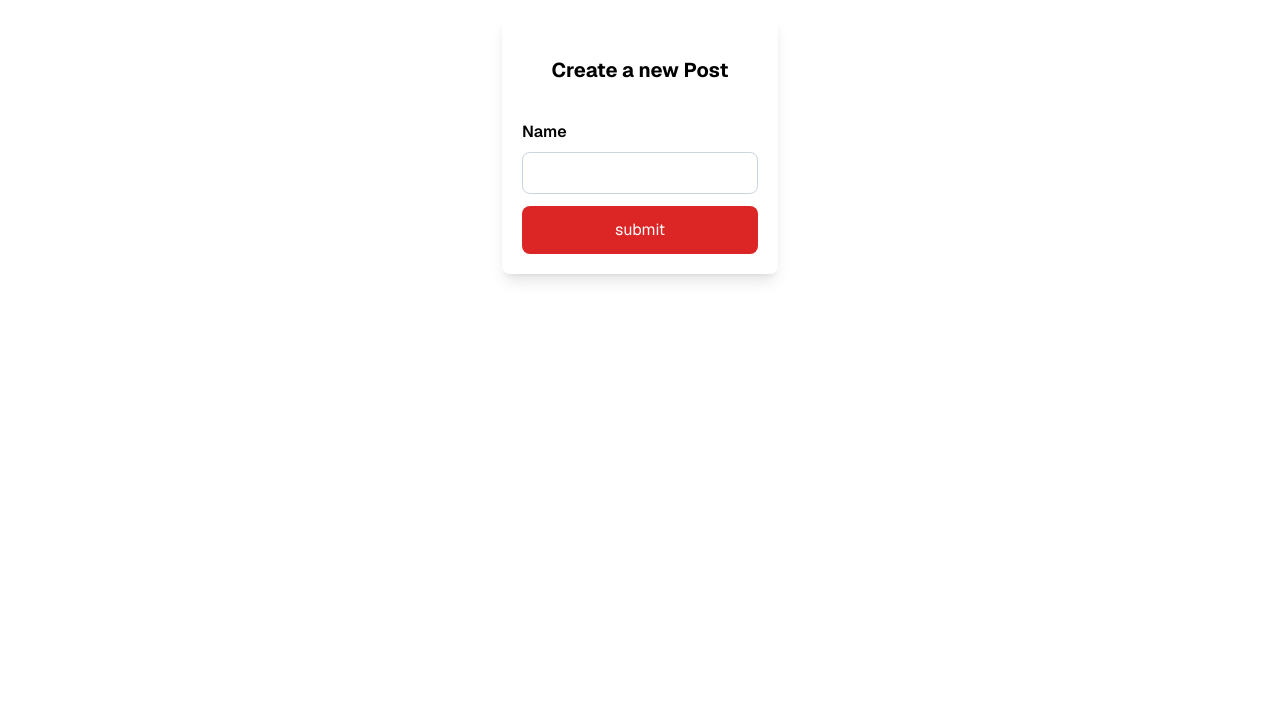
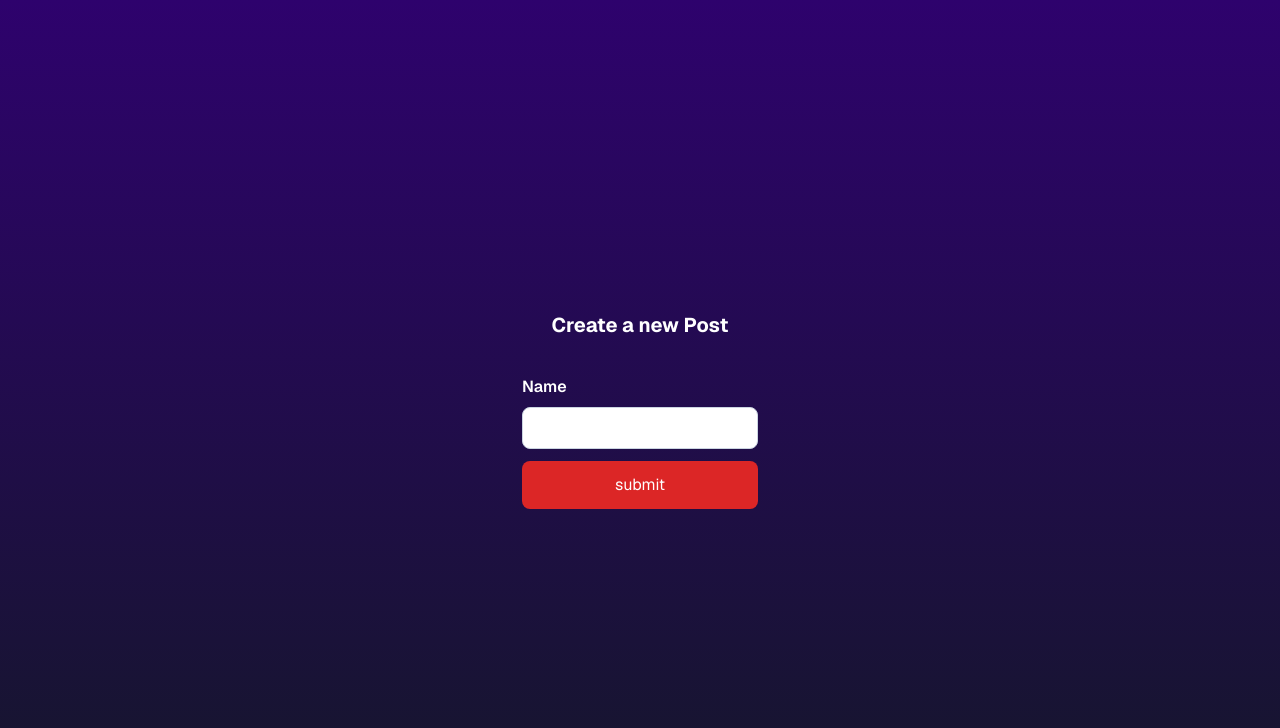
Before and after one commit to MSami345/T3-Project, a Next.js app: page /create-post in a window 1280 px wide. Shown: the top 728 px of the page. Built offline with nearby package versions, Linux system fonts and the light colour scheme.

Commit message:
update display of all post to grid and added link in homepage

```diff
--- a/src/app/all-posts/page.tsx
+++ b/src/app/all-posts/page.tsx
@@ -4,7 +4,6 @@ import PostDisplay from '~/components/PostDisplay'
 import { getPost } from '~/server/queries'
 
 export const dynamic = 'force-dynamic'
-export const revalidate = 1
 
 const page = async () => {
     const posts = await getPost();
@@ -12,9 +11,13 @@ const page = async () => {
     return (
         <div className='flex flex-col items-center gap-10 py-10'>
             <p className="text-2xl font-bold shadow-lg p-3">POSTS From vercel postgres</p>
-            {posts?.length ? posts.map((post) =>
-                <PostDisplay key={post.id} post={post} />
-            ) : <p>No posts available</p>
+            {posts?.length ?
+                <div className='grid grid-cols-1 md:grid-cols-2 lg:grid-cols-3 xl:grid-cols-3 gap-10'>
+                    {posts.map((post) =>
+                        <PostDisplay key={post.id} post={post} />)}
+                </div>
+                :
+                <p>No posts available</p>
             }
             <AddPostComp />
         </div>
--- a/src/app/create-post/page.tsx
+++ b/src/app/create-post/page.tsx
@@ -4,9 +4,7 @@ import PostForm from '~/components/PostForm'
 const CreatePost = () => {
 
     return (
-        <div className='flex flex-col gap-5 p-4 items-center justify-center'>
-            <PostForm />
-        </div>
+        <PostForm />
     )
 }
 
--- a/src/app/layout.tsx
+++ b/src/app/layout.tsx
@@ -14,7 +14,7 @@ export default function RootLayout({
 }: Readonly<{ children: React.ReactNode }>) {
   return (
     <html lang="en" className={`${GeistSans.variable}`}>
-      <body>{children}</body>
+      <body className=" bg-gradient-to-b from-[#2e026d] to-[#15162c] text-white">{children}</body>
     </html>
   );
 }
--- a/src/app/page.tsx
+++ b/src/app/page.tsx
@@ -1,7 +1,10 @@
+import Link from "next/link";
+
 export default function HomePage() {
   return (
-    <main className="flex min-h-screen flex-col items-center justify-center bg-gradient-to-b from-[#2e026d] to-[#15162c] text-white">
+    <main className="flex min-h-screen flex-col items-center justify-center gap-10 bg-gradient-to-b from-[#2e026d] to-[#15162c] text-white">
       <p>T3 App</p>
+      <Link className="p-3 border-[#2e026d] border rounded-lg hover:bg-black" href={'all-posts'}>All Posts</Link>
     </main>
   );
 }
--- a/src/components/PostForm.tsx
+++ b/src/components/PostForm.tsx
@@ -25,14 +25,14 @@ const PostForm = () => {
     }
 
     return (
-        <div className='flex flex-col gap-4 items-center shadow-lg p-5 rounded-lg'>
+        <div className='flex flex-col gap-4 h-screen items-center justify-center shadow-lg p-5 rounded-lg'>
             <p className='text-xl font-bold py-5'>Create a new Post</p>
             <form onSubmit={addPost} className="flex flex-col gap-3">
                 <div className="flex flex-col gap-2">
-                    <label htmlFor="Name" className="text-md text-black font-semibold">
+                    <label htmlFor="Name" className="text-md font-semibold">
                         Name
                     </label>
-                    <input className='border border-slate-300 rounded-lg p-2' type="text" value={name} onChange={(e) => setName(e.target.value)} />
+                    <input className='border border-slate-300 rounded-lg p-2 text-violet-500' type="text" value={name} onChange={(e) => setName(e.target.value)} />
                 </div>
                 <button type='submit' className="p-3 bg-red-600 text-white rounded-lg">submit</button>
             </form>
```
